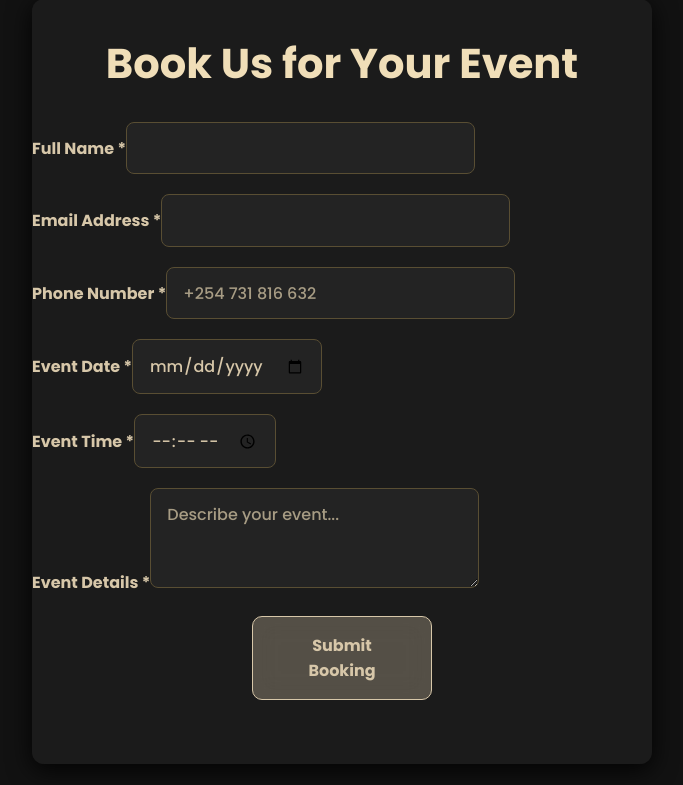
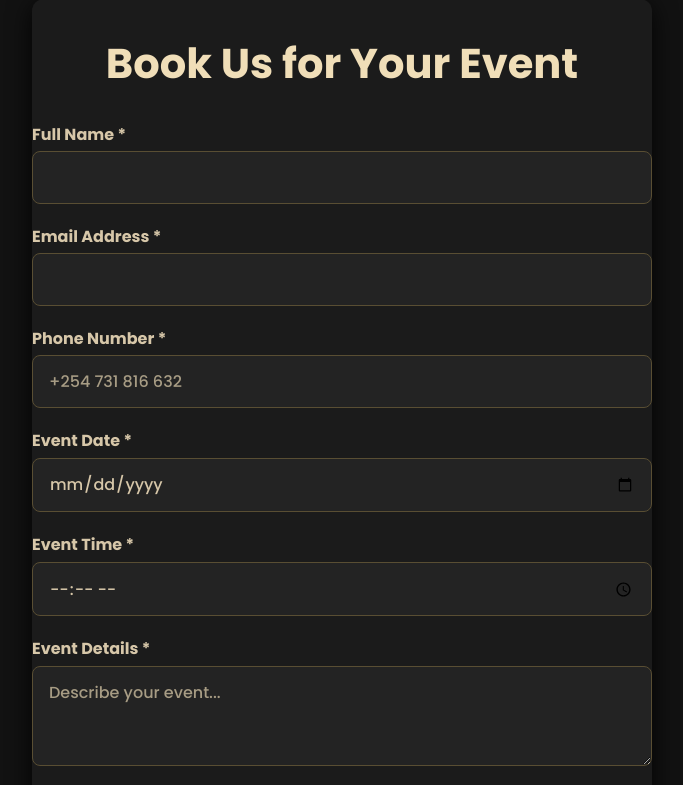
Before and after one commit to bajunii/Team-Brothers, a React (Vite) app: page / in a window 1280 px wide. Shown: the part 4500-5285 px from the top of the page, without its empty margins (298-981 px from the left). Built offline with nearby package versions, Linux system fonts and the light colour scheme.

Commit message:
upd:Form styles, checkout buttonand UX view

```diff
--- a/src/App.css
+++ b/src/App.css
@@ -491,6 +491,32 @@ button.add-to-cart:focus:not(:disabled) {
   outline: none;
 }
 
+#cart button.checkout {
+  display: block;
+  margin: 0.8rem auto 0;
+  padding: 0.8rem 1.5rem;
+  background-color: rgba(45, 158, 45, 0.4);
+  border: 1.8px solid #2d9e2d;
+  color: #d7c7a9;
+  border-radius: 8px;
+  cursor: pointer;
+  font-weight: 600;
+  transition: background-color 0.3s ease, color 0.3s ease;
+  backdrop-filter: saturate(180%) blur(12px);
+  -webkit-backdrop-filter: saturate(180%) blur(12px);
+  min-height: 48px;
+  font-size: 1rem;
+  font-family: 'Poppins', sans-serif;
+}
+
+#cart button.checkout:hover,
+#cart button.checkout:focus {
+  background-color: #2d9e2d;
+  color: #121212;
+  border-color: #1f6b1f;
+  outline: none;
+}
+
 /* Booking Section */
 #booking {
   padding: 2rem 0 4rem;
@@ -571,6 +597,40 @@ button.book-submit:focus {
   background-color: #d7c7a9;
   color: #121212;
   outline: none;
+}
+
+button.book-submit:disabled {
+  background-color: rgba(122,113,83,0.3);
+  color: #7a7153;
+  border-color: #7a7153;
+  cursor: not-allowed;
+}
+
+button.book-submit:disabled:hover {
+  background-color: rgba(122,113,83,0.3);
+  color: #7a7153;
+  border-color: #7a7153;
+}
+
+/* Form error styles */
+.form-error {
+  color: #e74c3c;
+  font-size: 0.9rem;
+  margin-top: 0.25rem;
+  display: block;
+}
+
+input.error,
+textarea.error {
+  border-color: #e74c3c !important;
+  box-shadow: 0 0 5px rgba(231, 76, 60, 0.3);
+}
+
+/* Form field container */
+form > div {
+  display: flex;
+  flex-direction: column;
+  gap: 0.25rem;
 }
 
 /* Footer */
--- a/src/App.tsx
+++ b/src/App.tsx
@@ -46,6 +46,59 @@ const App = () => {
     eventTime: '',
     eventDetails: ''
   });
+
+  // Form validation state
+  const [formErrors, setFormErrors] = useState<{ [key: string]: string }>({});
+
+  // Check if form is valid
+  const isFormValid = () => {
+    return (
+      bookingData.fullName.trim() !== '' &&
+      bookingData.email.trim() !== '' &&
+      bookingData.phone.trim() !== '' &&
+      bookingData.eventDate !== '' &&
+      bookingData.eventTime !== '' &&
+      bookingData.eventDetails.trim() !== '' &&
+      /^[^\s@]+@[^\s@]+\.[^\s@]+$/.test(bookingData.email) &&
+      /^[\+]?[0-9\s\-]{7,15}$/.test(bookingData.phone.trim())
+    );
+  };
+
+  // Validate individual fields
+  const validateField = (name: string, value: string) => {
+    let error = '';
+
+    switch (name) {
+      case 'fullName':
+        if (!value.trim()) error = 'Full name is required';
+        break;
+      case 'email':
+        if (!value.trim()) {
+          error = 'Email is required';
+        } else if (!/^[^\s@]+@[^\s@]+\.[^\s@]+$/.test(value)) {
+          error = 'Please enter a valid email address';
+        }
+        break;
+      case 'phone':
+        if (!value.trim()) {
+          error = 'Phone number is required';
+        } else if (!/^[\+]?[0-9\s\-]{7,15}$/.test(value.trim())) {
+          error = 'Please enter a valid phone number';
+        }
+        break;
+      case 'eventDate':
+        if (!value) error = 'Event date is required';
+        break;
+      case 'eventTime':
+        if (!value) error = 'Event time is required';
+        break;
+      case 'eventDetails':
+        if (!value.trim()) error = 'Event details are required';
+        break;
+    }
+
+    return error;
+  };
 
   // Add a ref for the form
   const formRef = React.useRef<HTMLFormElement>(null);
@@ -99,11 +152,45 @@ const App = () => {
       ...prev,
       [name]: value
     }));
+
+    // Clear error for this field when user starts typing
+    if (formErrors[name]) {
+      setFormErrors(prev => ({
+        ...prev,
+        [name]: ''
+      }));
+    }
+
+    // Validate field on blur for better UX
+    const error = validateField(name, value);
+    if (error && value.trim() !== '') {
+      setFormErrors(prev => ({
+        ...prev,
+        [name]: error
+      }));
+    }
   };
 
   // Handle booking form submission
   const handleBookingSubmit = (e: React.FormEvent) => {
     e.preventDefault();
+
+    // Validate all fields
+    const newErrors: { [key: string]: string } = {};
+    Object.keys(bookingData).forEach(key => {
+      const error = validateField(key, bookingData[key as keyof typeof bookingData]);
+      if (error) {
+        newErrors[key] = error;
+      }
+    });
+
+    setFormErrors(newErrors);
+
+    // Don't submit if there are errors
+    if (Object.keys(newErrors).length > 0) {
+      alert('Please fill in all required fields correctly before submitting.');
+      return;
+    }
 
     if (formRef.current) {
       emailjs.sendForm(
@@ -124,6 +211,7 @@ const App = () => {
           eventTime: '',
           eventDetails: ''
         });
+        setFormErrors({});
       }, (error) => {
         alert('Failed to send booking. Please try again later.');
         console.error(error);
@@ -497,7 +585,11 @@ const App = () => {
                 autoComplete="name"
                 value={bookingData.fullName}
                 onChange={handleBookingChange}
+                style={{
+                  borderColor: formErrors.fullName ? '#e74c3c' : undefined
+                }}
               />
+              {formErrors.fullName && <span style={{ color: '#e74c3c', fontSize: '0.9rem' }}>{formErrors.fullName}</span>}
             </div>
             <div>
               <label htmlFor="email">Email Address *</label>
@@ -510,7 +602,11 @@ const App = () => {
                 autoComplete="email"
                 value={bookingData.email}
                 onChange={handleBookingChange}
+                style={{
+                  borderColor: formErrors.email ? '#e74c3c' : undefined
+                }}
               />
+              {formErrors.email && <span style={{ color: '#e74c3c', fontSize: '0.9rem' }}>{formErrors.email}</span>}
             </div>
             <div>
               <label htmlFor="phone">Phone Number *</label>
@@ -525,7 +621,11 @@ const App = () => {
                 autoComplete="tel"
                 value={bookingData.phone}
                 onChange={handleBookingChange}
+                style={{
+                  borderColor: formErrors.phone ? '#e74c3c' : undefined
+                }}
               />
+              {formErrors.phone && <span style={{ color: '#e74c3c', fontSize: '0.9rem' }}>{formErrors.phone}</span>}
             </div>
             <div>
               <label htmlFor="eventDate">Event Date *</label>
@@ -537,7 +637,11 @@ const App = () => {
                 aria-required="true"
                 value={bookingData.eventDate}
                 onChange={handleBookingChange}
+                style={{
+                  borderColor: formErrors.eventDate ? '#e74c3c' : undefined
+                }}
               />
+              {formErrors.eventDate && <span style={{ color: '#e74c3c', fontSize: '0.9rem' }}>{formErrors.eventDate}</span>}
             </div>
             <div>
               <label htmlFor="eventTime">Event Time *</label>
@@ -549,7 +653,11 @@ const App = () => {
                 aria-required="true"
                 value={bookingData.eventTime}
                 onChange={handleBookingChange}
+                style={{
+                  borderColor: formErrors.eventTime ? '#e74c3c' : undefined
+                }}
               />
+              {formErrors.eventTime && <span style={{ color: '#e74c3c', fontSize: '0.9rem' }}>{formErrors.eventTime}</span>}
             </div>
             <div>
               <label htmlFor="eventDetails">Event Details *</label>
@@ -561,9 +669,22 @@ const App = () => {
                 placeholder="Describe your event..."
                 value={bookingData.eventDetails}
                 onChange={handleBookingChange}
+                style={{
+                  borderColor: formErrors.eventDetails ? '#e74c3c' : undefined
+                }}
               ></textarea>
+              {formErrors.eventDetails && <span style={{ color: '#e74c3c', fontSize: '0.9rem' }}>{formErrors.eventDetails}</span>}
             </div>
-            <button type="submit" className="book-submit" aria-label="Submit booking form">
+            <button
+              type="submit"
+              className="book-submit"
+              aria-label="Submit booking form"
+              disabled={!isFormValid()}
+              style={{
+                opacity: isFormValid() ? 1 : 0.6,
+                cursor: isFormValid() ? 'pointer' : 'not-allowed'
+              }}
+            >
               Submit Booking
             </button>
           </form>
```
